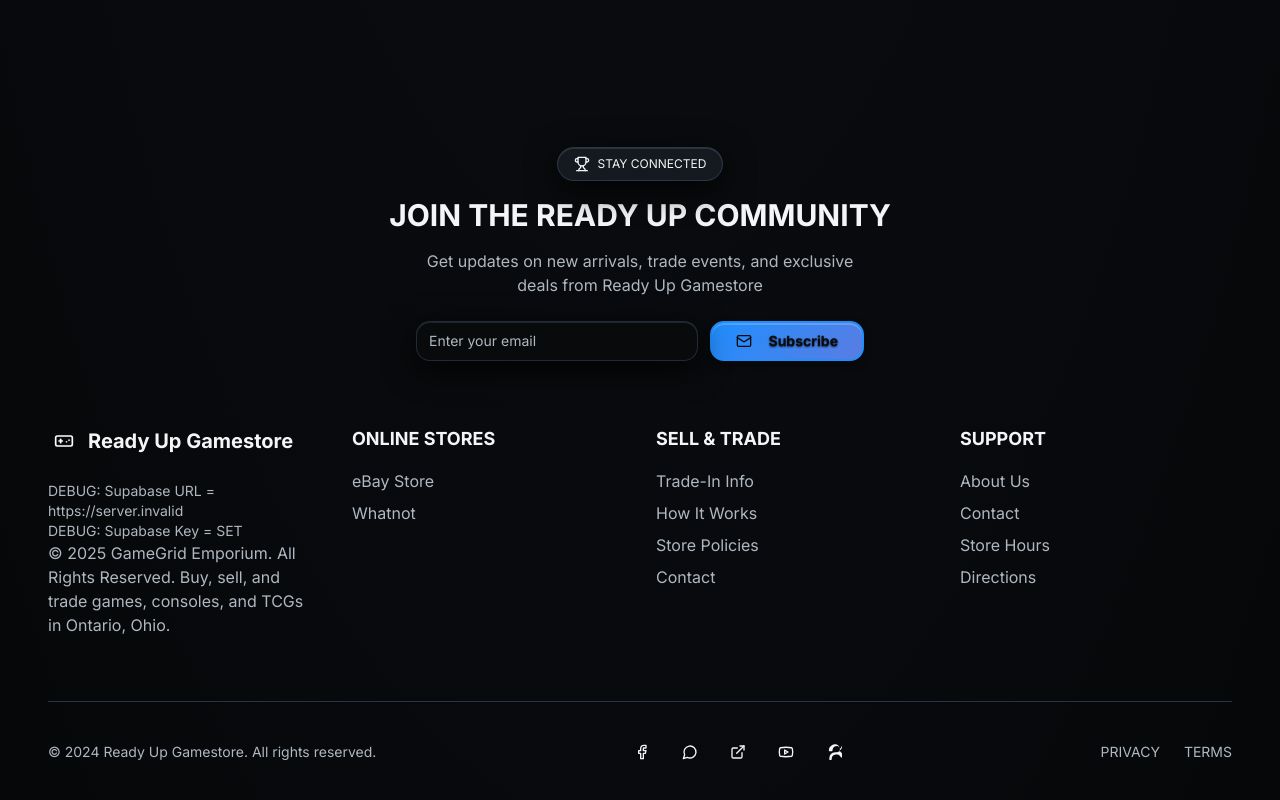
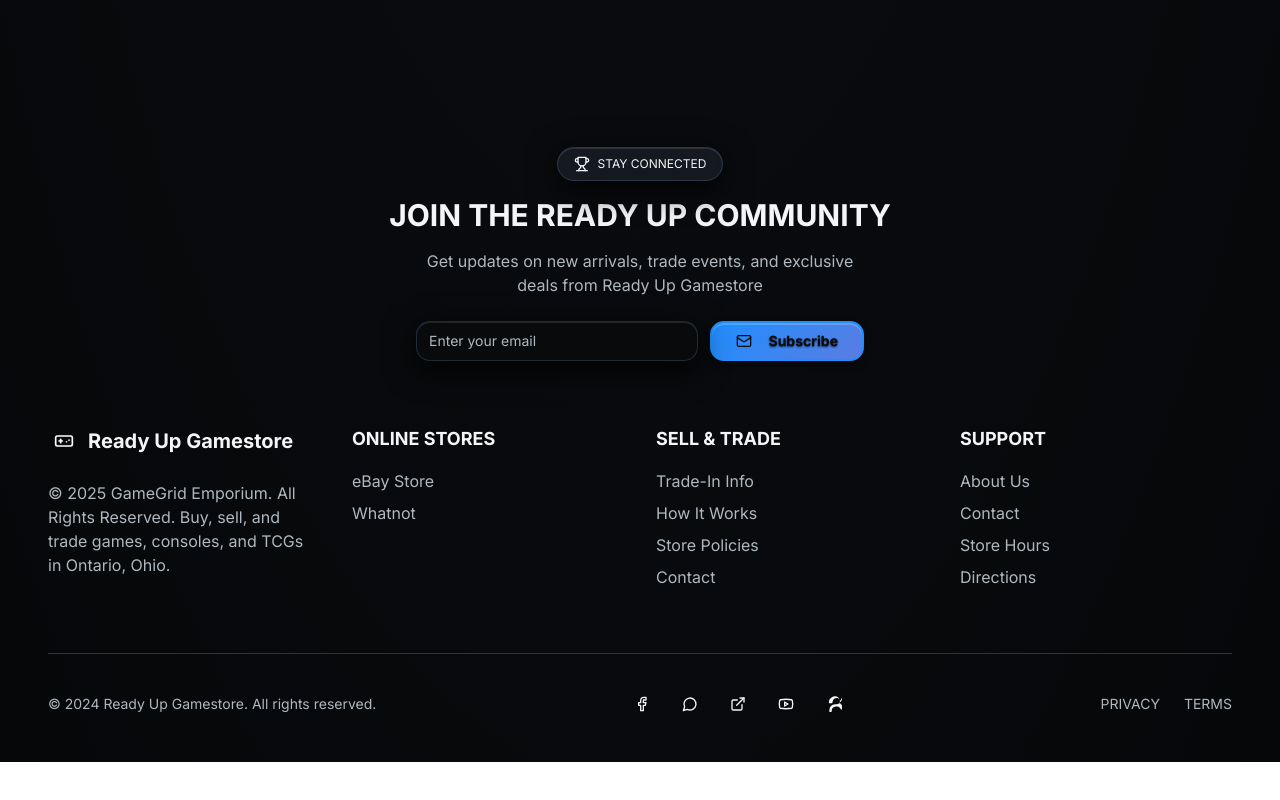
Before and after one commit to ReadyUpOhio/readyup-website-local, a React (Vite) app: page /blog in a window 1280 px wide. Shown: the part 2894-3694 px from the top of the page. After the commit the page ends 3656 px from the top, so only its background shows below. Built offline with nearby package versions, Linux system fonts and the light colour scheme; no server answers.

Commit message:
chore: remove debug code from footer

```diff
--- a/src/components/Footer.tsx
+++ b/src/components/Footer.tsx
@@ -83,8 +83,6 @@ const Footer = () => {
               </div>
               <span className="text-xl font-bold gradient-text-fighter font-orbitron">Ready Up Gamestore</span>
             </div>
-            <p className="text-sm text-muted-foreground">DEBUG: Supabase URL = {import.meta.env.VITE_SUPABASE_URL || 'NOT SET'}</p>
-<p className="text-sm text-muted-foreground">DEBUG: Supabase Key = {import.meta.env.VITE_SUPABASE_PUBLIC_KEY ? 'SET' : 'NOT SET'}</p>
             <p className="text-muted-foreground text-sm lg:text-base font-orbitron">
               &copy; {new Date().getFullYear()} GameGrid Emporium. All Rights Reserved.
               Buy, sell, and trade games, consoles, and TCGs in Ontario, Ohio.
```
